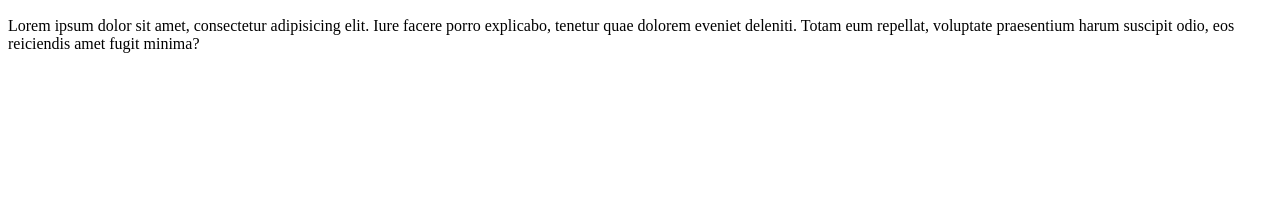
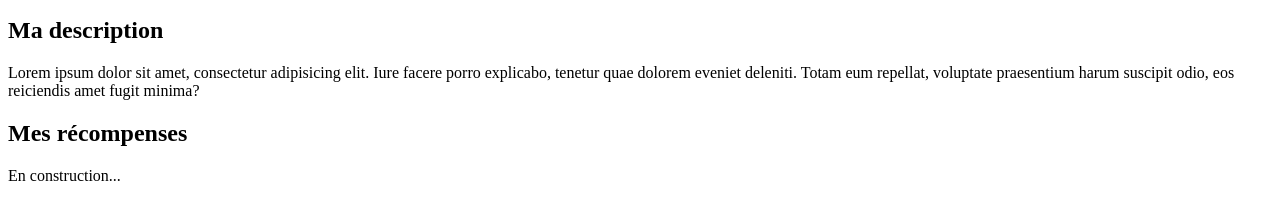
Before and after one commit to wil1708/mon_site_web, a plain HTML site: page index.html in a window 1280 px wide. Shown: the part 57-276 px from the top of the page. Drawn offline with Linux system fonts and the light colour scheme.

Commit message:
Ajout de récompenses

```diff
--- a/index.html
+++ b/index.html
@@ -9,7 +9,14 @@
     <!-- TITRE DE LA PAGE -->
     <h1 id="top-banner">Formation Git</h1>
     <div>
+        <!-- DESCRIPTION -->
+        <h2>Ma description</h2>
         <p>Lorem ipsum dolor sit amet, consectetur adipisicing elit. Iure facere porro explicabo, tenetur quae dolorem eveniet deleniti. Totam eum repellat, voluptate praesentium harum suscipit odio, eos reiciendis amet fugit minima?</p>
+    </div>
+    <!-- RECOMPENSES -->
+    <div>
+        <h2>Mes récompenses</h2>
+        <p>En construction...</p>
     </div>
 </body>
 </html>
```
